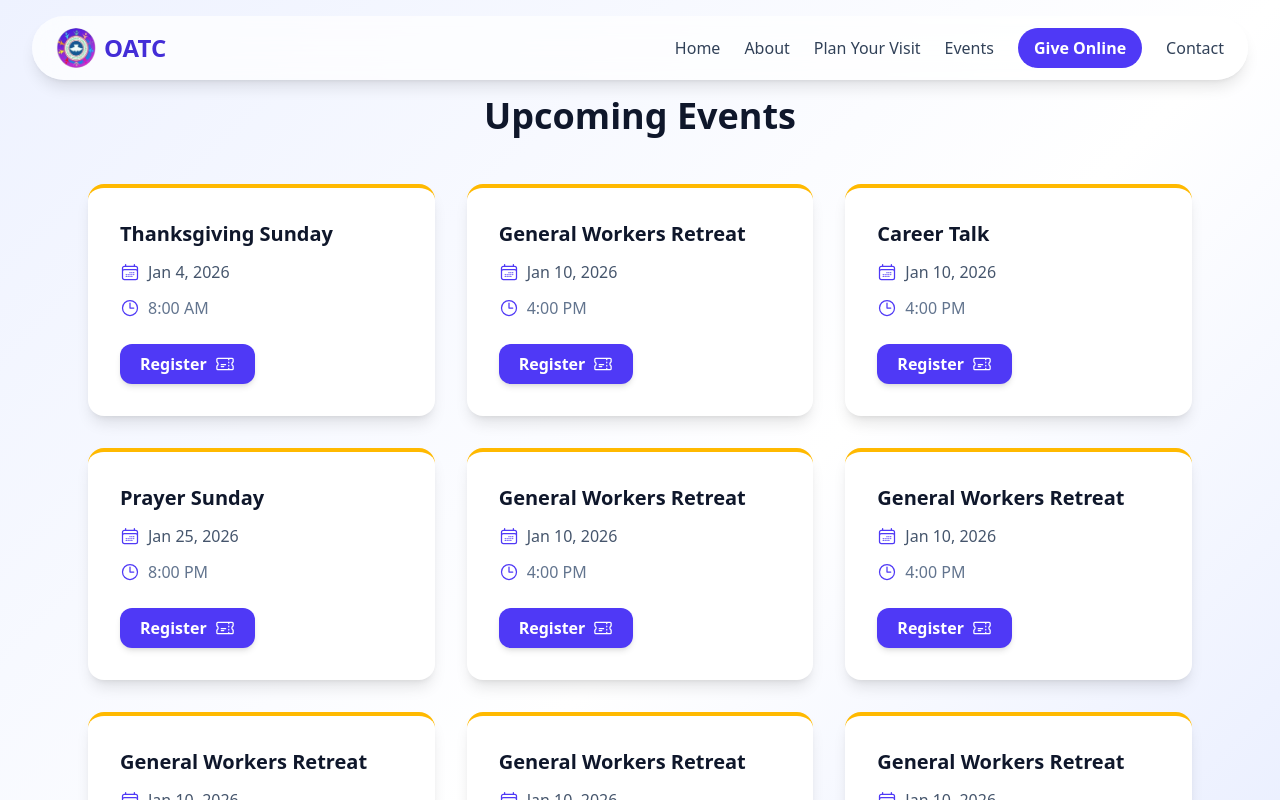
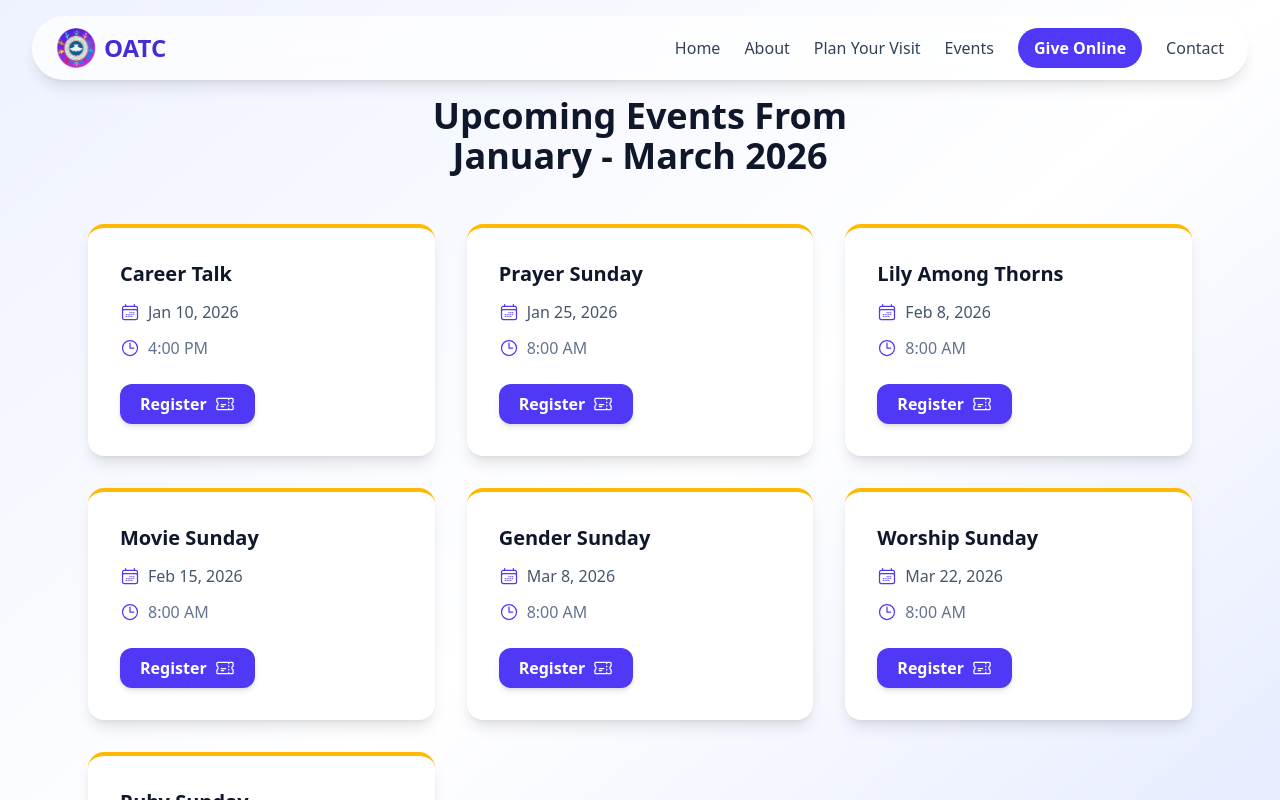
Before and after one commit to 1amGH05T/OATC, a React (Vite) app: page /events in a window 1280 px wide. Shown: the top 800 px of the page. Built offline with nearby package versions, Linux system fonts and the light colour scheme.

Commit message:
working register button

```diff
--- a/components/Footer.jsx
+++ b/components/Footer.jsx
@@ -11,11 +11,26 @@ const Footer = () => {
             <span className="text-xl font-bold">Overcomers Assembly Teens Church</span>
           </Link>
           <p className="text-sm">Building community through worship, service and discipleship. Join us Sundays at 10:00 AM.</p>
-          <p>Give us a follow on our social media handles</p>
+          <p>Give us a follow on our social media handle</p>
           <div className="flex space-x-3 text-sm">
-            <a href="#" aria-label="Facebook" className="hover:text-indigo-600">Facebook</a>
-            <a href="#" aria-label="Instagram" className="hover:text-indigo-600">Instagram</a>
-            <a href="#" aria-label="YouTube" className="hover:text-indigo-600">YouTube</a>
+            <a href="https://www.instagram.com/oatc_rccg?igsh=b25jODBldDFsa3hj"
+            target='_blank'
+            rel='noopener noreferrer'
+            aria-label="Instagram"
+            className="hover:text-indigo-600">
+            <img src="/instagram.png" alt="" className='h-8 w-8 rounded-full bg-red-300'/></a>
+            <a href="https://www.instagram.com/oatc_rccg?igsh=b25jODBldDFsa3hj"
+            target='_blank'
+            rel='noopener noreferrer'
+            aria-label="Instagram"
+            className="hover:text-indigo-600">
+            <img src="/instagram.png" alt="" className='h-8 w-8 rounded-full bg-red-300'/></a>
+            <a href="https://www.instagram.com/oatc_rccg?igsh=b25jODBldDFsa3hj"
+            target='_blank'
+            rel='noopener noreferrer'
+            aria-label="Instagram"
+            className="hover:text-indigo-600">
+            <img src="/instagram.png" alt="" className='h-8 w-8 rounded-full bg-red-300'/></a>
           </div>
         </div>
 
@@ -34,7 +49,7 @@ const Footer = () => {
           <ul className="space-y-2 text-sm">
             <li><a href="mailto:info@redeemchurch.org" className="hover:text-indigo-600">oatc@gmail.com</a></li>
             <li><a href="tel:+1234567890" className="hover:text-indigo-600">+1 (234) 567-890</a></li>
-            <li className="text-sm">123 Church St, City, State</li>
+            <li className="text-sm">1A, REDEMTION CLOSE OFF UNITY ESTATE, EGBEDA IDIMU.</li>
           </ul>
         </div>
 
--- a/pages/Contact.jsx
+++ b/pages/Contact.jsx
@@ -88,7 +88,7 @@ export default function Contact() {
 
               <p className="flex items-center gap-2 text-slate-600 dark:text-slate-300">
                 <EnvelopeIcon className="w-5 h-5 text-indigo-600 dark:text-amber-400" />
-                Email: info@churchname.org
+                Email: info@oatc.org
               </p>
 
               <p className="flex items-center gap-2 text-slate-600 dark:text-slate-300">
@@ -106,7 +106,7 @@ export default function Contact() {
                 type="text"
                 name="from_name"
                 required
-                placeholder="Your Name"
+                placeholder="John Doe"
                 className="w-full border border-slate-300 dark:border-slate-700 bg-transparent p-3 rounded-lg mb-4 text-slate-900 dark:text-slate-100 focus:outline-none focus:ring-2 focus:ring-indigo-500"
               />
               <input
@@ -118,6 +118,8 @@ export default function Contact() {
               />
               <textarea
                 placeholder="Message"
+                name="message"
+                type="message"
                 className="w-full border border-slate-300 dark:border-slate-700 bg-transparent p-3 rounded-lg mb-4 h-32 text-slate-900 dark:text-slate-100 focus:outline-none focus:ring-2 focus:ring-indigo-500"
               ></textarea>
 
--- a/pages/Events.jsx
+++ b/pages/Events.jsx
@@ -1,4 +1,5 @@
 import React from "react";
+import emailjs from "@emailjs/browser";
 import { motion } from "framer-motion";
 import {
   CalendarDaysIcon,
@@ -17,59 +18,50 @@ const fadeUp = {
   visible: { opacity: 1, y: 0 },
 };
 
+const YOUR_SERVICE_ID = "service_bsz54ia";
+const YOUR_TEMPLATE_ID = "template_ov6vrot";
+const YOUR_PUBLIC_KEY = "OgsmA3xajlGXc1F_S";
+
+const events = [
+  { title: "Career Talk", date: "Jan 10, 2026", time: "4:00 PM" },
+  { title: "Prayer Sunday", date: "Jan 25, 2026", time: "8:00 AM" },
+  { title: "Lily Among Thorns", date: "Feb 8, 2026", time: "8:00 AM" },
+  { title: "Movie Sunday", date: "Feb 15, 2026", time: "8:00 AM" },
+  { title: "Gender Sunday", date: "Mar 8, 2026", time: "8:00 AM" },
+  { title: "Worship Sunday", date: "Mar 22, 2026", time: "8:00 AM" },
+  { title: "Ruby Sunday", date: "Mar 29, 2026", time: "8:00 AM" },
+];
+
 export default function Events() {
-  const events = [
-    {
-      title: "Thanksgiving Sunday",
-      date: "Jan 4, 2026",
-      time: "8:00 AM",
-    },
-    {
-      title: "General Workers Retreat",
-      date: "Jan 10, 2026",
-      time: "4:00 PM",
-    },
-    {
-      title: "Career Talk",
-      date: "Jan 10, 2026",
-      time: "4:00 PM",
-    },
-    {
-      title: "Prayer Sunday",
-      date: "Jan 25, 2026",
-      time: "8:00 PM",
-    },
-    {
-      title: "General Workers Retreat",
-      date: "Jan 10, 2026",
-      time: "4:00 PM",
-    },
-    {
-      title: "General Workers Retreat",
-      date: "Jan 10, 2026",
-      time: "4:00 PM",
-    },
-    {
-      title: "General Workers Retreat",
-      date: "Jan 10, 2026",
-      time: "4:00 PM",
-    },
-    {
-      title: "General Workers Retreat",
-      date: "Jan 10, 2026",
-      time: "4:00 PM",
-    },
-    {
-      title: "General Workers Retreat",
-      date: "Jan 10, 2026",
-      time: "4:00 PM",
-    },
-    {
-      title: "General Workers Retreat",
-      date: "Jan 10, 2026",
-      time: "4:00 PM",
-    },
-  ];
+
+  const handleRegister = (eventTitle) => {
+    const fullName = prompt(
+      `Enter your full name to register for ${eventTitle}:`
+    );
+
+    if (!fullName || fullName.trim() === "") return;
+
+    const templateParams = {
+    user_name: fullName,
+    event_name: eventTitle,
+}
+
+    emailjs
+      .send(
+        YOUR_SERVICE_ID,
+        YOUR_TEMPLATE_ID,
+        templateParams,
+        YOUR_PUBLIC_KEY
+      )
+      .then(() => {
+        alert(
+          `Thank you, ${fullName}. You've successfully registered for ${eventTitle}.`
+        );
+      })
+      .catch((error) => {
+        console.error("EmailJS Error:", error);
+      });
+  };
 
   return (
     <div>
@@ -78,14 +70,13 @@ export default function Events() {
       <div className="min-h-screen bg-gradient-to-br from-indigo-50 via-white to-indigo-100 dark:from-slate-900 dark:via-slate-800 dark:to-slate-900 transition-colors pt-24 pb-16">
         <div className="max-w-6xl mx-auto px-6">
 
-          {/* Page Header */}
           <motion.h1
             className="text-4xl font-extrabold text-center text-slate-900 dark:text-slate-100"
             variants={fadeUp}
             initial="hidden"
             animate="visible"
           >
-            Upcoming Events
+            Upcoming Events From <br />January - March 2026
           </motion.h1>
 
           <motion.div
@@ -94,7 +85,7 @@ export default function Events() {
             initial="hidden"
             whileInView="visible"
             viewport={{ once: true }}
-            transition={{duration:1.2, delay:0.2}}
+            transition={{ duration: 1.2, delay: 0.2 }}
           >
             {events.map((e, i) => (
               <motion.div
@@ -116,7 +107,10 @@ export default function Events() {
                   {e.time}
                 </p>
 
-                <button className="mt-6 bg-indigo-600 hover:bg-indigo-700 transition text-white px-5 py-2 rounded-xl font-semibold shadow-md flex items-center gap-2">
+                <button
+                  onClick={() => handleRegister(e.title)}
+                  className="mt-6 bg-indigo-600 hover:bg-indigo-700 transition text-white px-5 py-2 rounded-xl font-semibold shadow-md flex items-center gap-2"
+                >
                   Register
                   <TicketIcon className="w-5 h-5" />
                 </button>
--- a/pages/Visits.jsx
+++ b/pages/Visits.jsx
@@ -53,6 +53,7 @@ export default function Visit() {
             initial="hidden"
             whileInView="visible"
             viewport={{ once: true }}
+            transition={{duration:1.2, delay:0.2}}
           >
 
             {/* Service Times */}
@@ -68,7 +69,7 @@ export default function Visit() {
               <ul className="mt-4 text-slate-600 dark:text-slate-300 space-y-3">
                 <li>• Sunday Worship – 8:00 AM Prompt</li>
                 <li>
-                  • Midweek Service – Tuesday and yhursday (Digging deep and
+                  • Midweek Service – Tuesday and Thursday (Digging deep and
                   Gist night) 8:00 PM - 9:00 PM
                 </li>
 
@@ -89,7 +90,7 @@ export default function Visit() {
               </h2>
 
               <p className="mt-4 text-slate-600 dark:text-slate-300">
-                123 Church Avenue, Lagos, Nigeria
+                1A, REDEMTION CLOSE OFF UNITY ESTATE, EGBEDA IDIMU.
               </p>
 
               <div className="mt-6 w-full h-64 rounded-xl overflow-hidden border border-slate-200 dark:border-slate-700">
@@ -102,6 +103,15 @@ export default function Visit() {
                   referrerPolicy="no-referrer-when-downgrade"
                 ></iframe>
               </div>
+              <motion.div
+              className="mt-4 text-slate-600 dark:text-slate-300 text-lg max-w-2xl mx-auto"
+              >
+                <p>Head on to <span className="text-amber-500 font-bold">JUBILEE HOUSE.</span></p>
+                <ul>
+                  <li>First floor: 13 - 15years old</li>
+                  <li>Second floor: 16 - 16years old</li>
+                </ul>
+              </motion.div>
             </motion.div>
           </motion.div>
 
```
Also changed, not shown: public/facebook.png (added), public/instagram.png (added).
